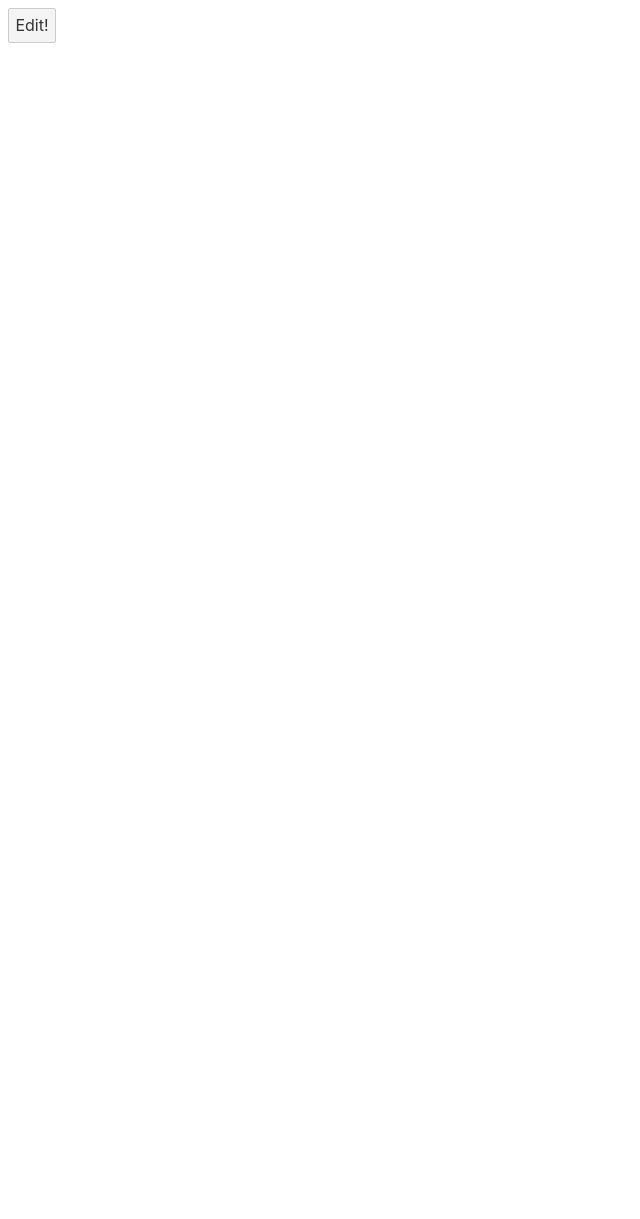
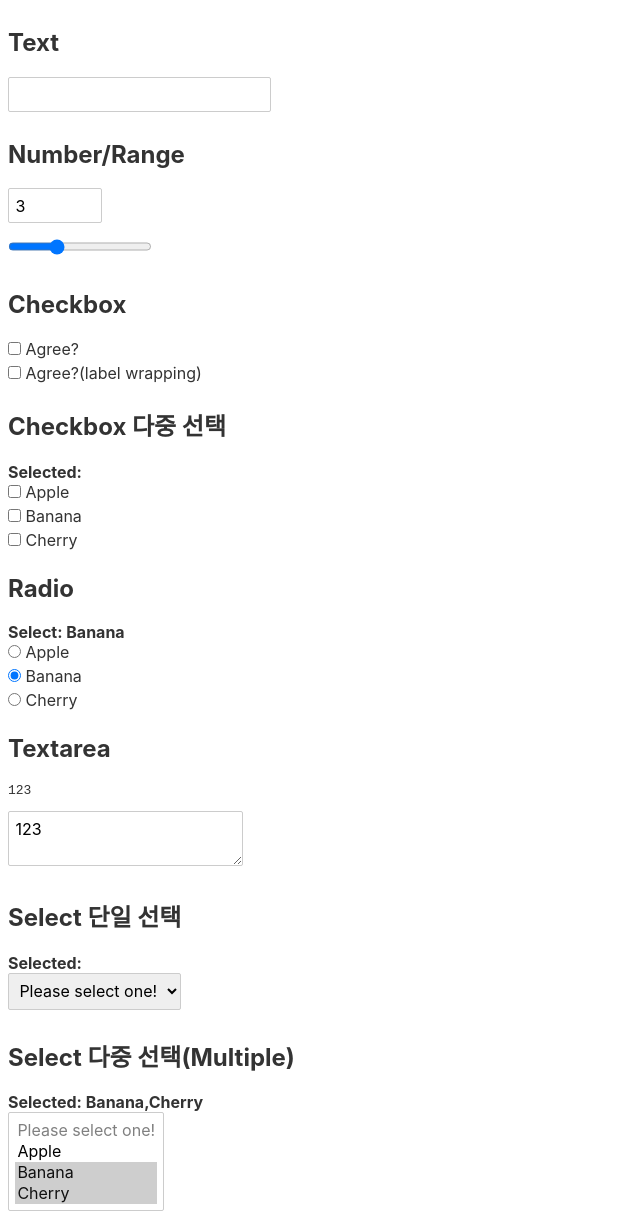
Before and after one commit to seongholim-11/all_svelte_practice, a Svelte app in the folder svelte-app/: page / in a window 1280 px wide. Shown: the whole page, without its empty margins (0-640 px from the left). Before the commit the page ends 800 px from the top, so only its background shows below. Built offline with nearby package versions, Linux system fonts and the light colour scheme.

Commit message:
입력 요소 바인딩(Properties, group) 패턴 정리

```diff
--- a/svelte-app/src/App.svelte
+++ b/svelte-app/src/App.svelte
@@ -1,20 +1,107 @@
 <script>
-    import { tick } from "svelte";
-    let isShow = false;
-    let inputEl
+    import { each } from "svelte/internal";
 
-    async function toggle() {
-        isShow = !isShow;
-        await tick();
-        // const inputEl = document.querySelector("input");
-        // 검색보다는 직접 바인딩하는 것이 성능에 좋음
-        inputEl && inputEl.focus();
-    }
+    let text = "";
+    let number = 3;
+    let checked = false;
+    let fruits = ["Apple", "Banana", "Cherry"];
+    let selectedFruits = [];
+    let group = "Banana";
+    let textarea = "123";
+    let select = "";
+    let multipleSelect = ["Banana", "Cherry"];
 </script>
 
-<button on:click={toggle}>Edit!</button>
+<!-- let text = '' -->
+<section>
+    <h2>Text</h2>
+    <input type="text" bind:value={text} />
+</section>
 
-{#if isShow}
-    <!-- 요소 바인딩, 양방향 바인딩 -->
-    <input bind:this={inputEl}/>
-{/if}
+<!-- let number = 0 -->
+<section>
+    <h2>Number/Range</h2>
+    <div>
+        <input type="number" bind:value={number} min="0" max="10" />
+    </div>
+    <div>
+        <input type="range" bind:value={number} min="0" max="10" />
+    </div>
+</section>
+
+<!-- let checked = false -->
+<section>
+    <h2>Checkbox</h2>
+    <input type="checkbox" bind:checked /> Agree?
+    <label>
+        <input type="checkbox" bind:checked /> Agree?(label wrapping)
+    </label>
+</section>
+
+<!-- let fruits = ['Apple', 'Banana', 'Cherry'] -->
+<!-- let selectedFruits = [] -->
+<section>
+    <h2>Checkbox 다중 선택</h2>
+    <strong>Selected: {selectedFruits}</strong>
+    {#each fruits as fruit}
+        <label>
+            <input type="checkbox" value={fruit} bind:group={selectedFruits} />
+            {fruit}
+        </label>
+    {/each}
+</section>
+
+<!-- let group = 'Banana' -->
+<section>
+    <h2>Radio</h2>
+    <!--
+    <input type="text" value="Apple" name="my radio">
+    <input type="text" value="Banana" name="my radio">
+    <input type="text" value="Cherry" name="my radio">
+    -->
+    <strong>Select: {group}</strong>
+    <label>
+        <input type="radio" value="Apple" bind:group /> Apple
+    </label>
+    <label>
+        <input type="radio" value="Banana" bind:group /> Banana
+    </label>
+    <label>
+        <input type="radio" value="Cherry" bind:group /> Cherry
+    </label>
+</section>
+
+<!-- let textarea = '' -->
+<section>
+    <h2>Textarea</h2>
+    <pre>{textarea}</pre>
+    <textarea bind:value={textarea} />
+</section>
+
+<!-- let select = 'Banana' -->
+<section>
+    <h2>Select 단일 선택</h2>
+    <strong>Selected: {select}</strong>
+    <div>
+        <select bind:value={select}>
+            <option disabled value="">Please select one!</option>
+            <option>Apple</option>
+            <option>Banana</option>
+            <option>Cherry</option>
+        </select>
+    </div>
+</section>
+
+<!-- let multipleSelect = ['Banana', 'Cherry'] -->
+<section>
+    <h2>Select 다중 선택(Multiple)</h2>
+    <strong>Selected: {multipleSelect}</strong>
+    <div>
+        <select multiple bind:value={multipleSelect}>
+            <option disabled value="">Please select one!</option>
+            <option>Apple</option>
+            <option>Banana</option>
+            <option>Cherry</option>
+        </select>
+    </div>
+</section>
```
